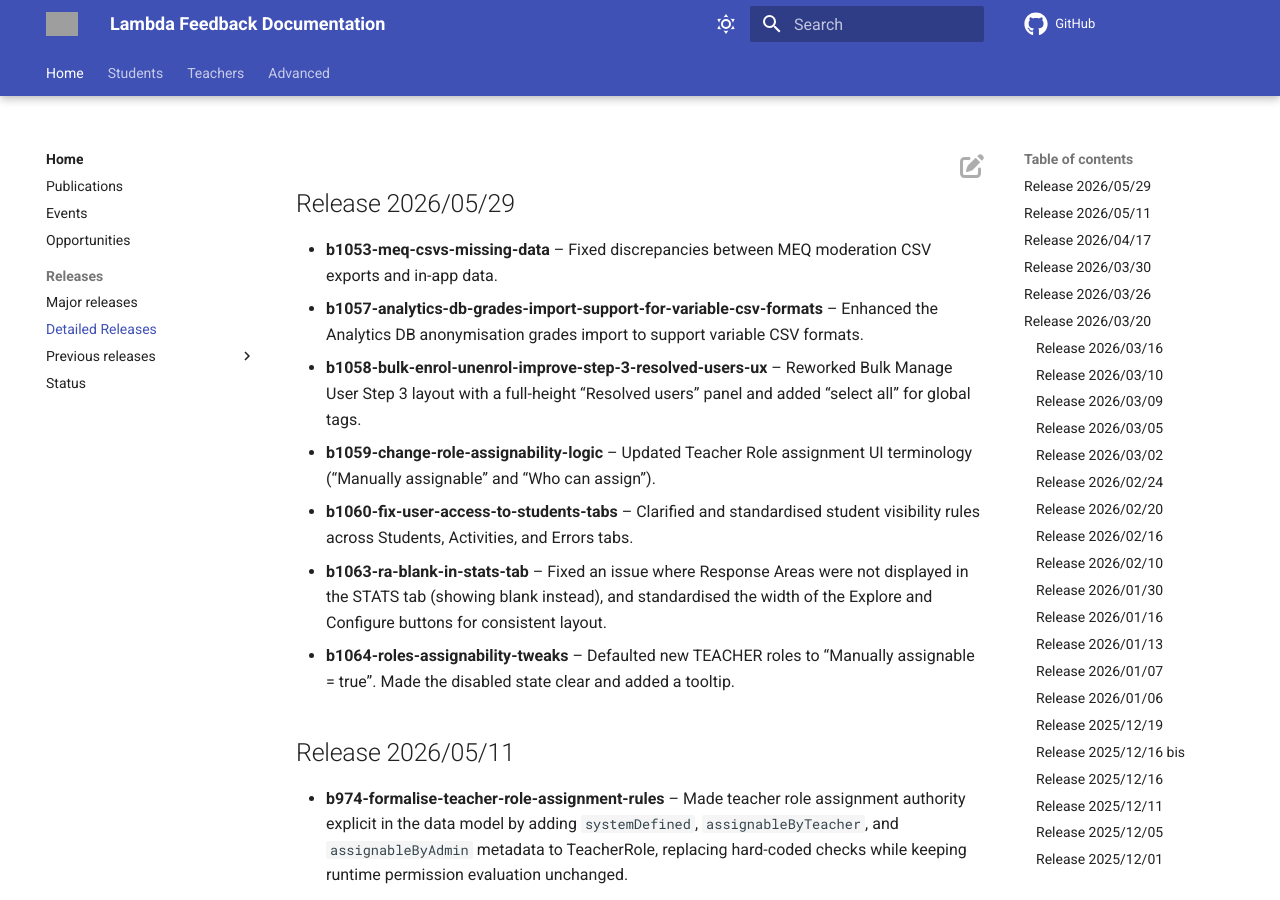
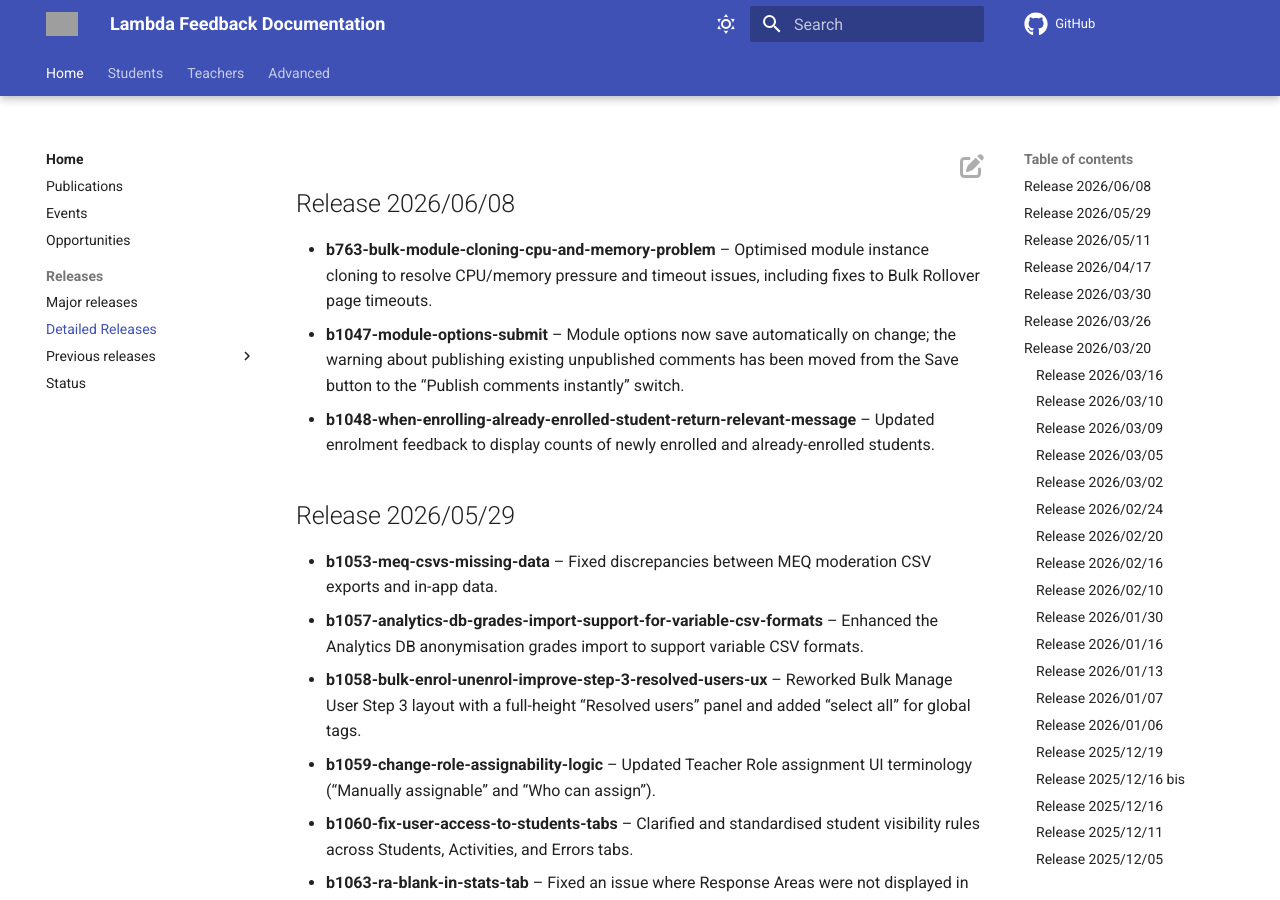
Before and after one commit to lambda-feedback/user-documentation, an MkDocs documentation site: the page built from docs/releases/detailed_releases.md, in a window 1280 px wide and 900 px high. Built offline with MkDocs 1.6.1 and Material for MkDocs 9.7.7, drawn with Linux system fonts in a browser that asks for light colours; comment, search, counter and statistics services are not loaded; grey boxes are pictures that could not be loaded.

Commit message:
Release 2026/06/08 added

```diff
--- a/docs/releases/detailed_releases.md
+++ b/docs/releases/detailed_releases.md
@@ -1,3 +1,9 @@
+## Release 2026/06/08
+
+- **b763-bulk-module-cloning-cpu-and-memory-problem** – Optimised module instance cloning to resolve CPU/memory pressure and timeout issues, including fixes to Bulk Rollover page timeouts.
+- **b1047-module-options-submit** – Module options now save automatically on change; the warning about publishing existing unpublished comments has been moved from the Save button to the “Publish comments instantly” switch.
+- **b1048-when-enrolling-already-enrolled-student-return-relevant-message** – Updated enrolment feedback to display counts of newly enrolled and already-enrolled students.
+
 ## Release 2026/05/29
 
 - **b1053-meq-csvs-missing-data** – Fixed discrepancies between MEQ moderation CSV exports and in-app data.
```
